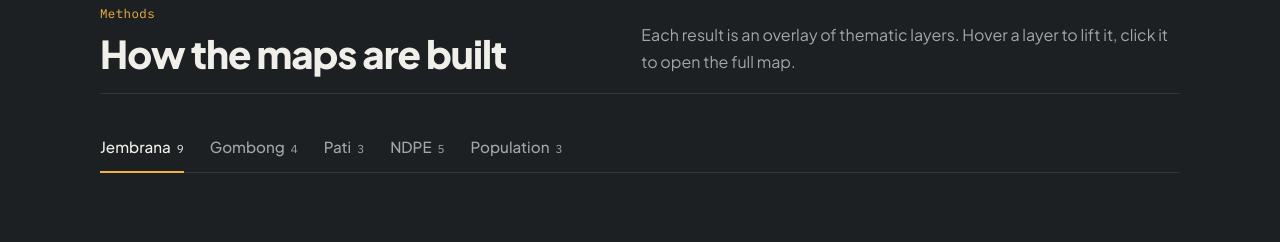
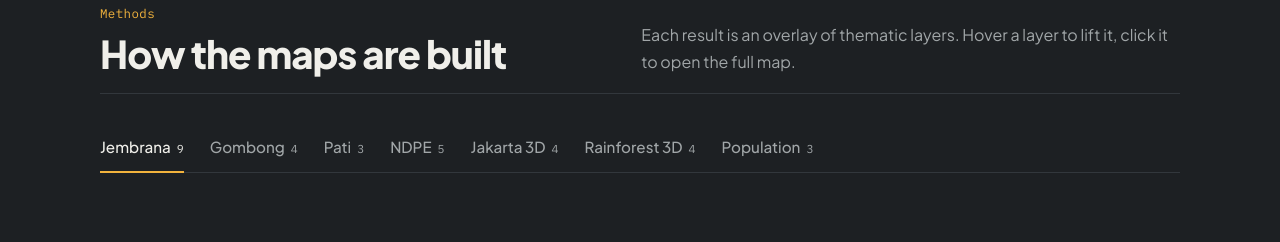
Before and after one commit to FickingAlindra/portfolio, a plain HTML site: page index.html in a window 1280 px wide. Shown: the part 7407-7649 px from the top of the page. Drawn offline with Linux system fonts and the light colour scheme; animation ran at ten frames a second.

Commit message:
Add files via upload

```diff
--- a/index.html
+++ b/index.html
@@ -661,6 +661,12 @@ const STACKS=[
  {id:'ndpe',tab:'NDPE',title:'Deforestation screening after the EUDR cut-off',proj:'ndpe',
   text:'Forest cover in 2020 is the baseline. Tree cover loss after 31 December 2020 inside that forest counts as deforestation, while loss inside oil palm is separated as replanting. Sentinel-2 imagery is used to check the flagged patches.',
   layers:[['Result: deforestation after cut-off','ndpe/01.png'],['Tree cover loss by year','ndpe/layer_4.png'],['Oil palm plantations','ndpe/layer_3.png'],['Forest cover 2020','ndpe/layer_2.png'],['Sentinel-2 imagery','ndpe/layer_1.png']]},
+ {id:'jakarta',tab:'Jakarta 3D',title:'Building height on terrain, central Jakarta',proj:'height',view:'3d/jakarta.html',
+  text:'The ground is mapped first, without buildings. Building heights are added on top to make the surface, and subtracting the ground again leaves the height of each building, which is grouped into classes and draped over the terrain for the 3D model.',
+  layers:[['Result: height classes on terrain','height/m-jakarta/04.png'],['Object height = surface − terrain','height/m-jakarta/03.png'],['Surface: ground + buildings','height/m-jakarta/02.png'],['Terrain: bare ground (FABDEM)','height/m-jakarta/01.png']]},
+ {id:'forest',tab:'Rainforest 3D',title:'Forest canopy height on terrain, Gunung Palung',proj:'height',view:'3d/forest.html',
+  text:'The same method on rainforest: canopy height from the Meta 1 m map is added to the FABDEM ground, then subtracted again so only tree height remains, grouped into forest classes on 1,000 m of relief.',
+  layers:[['Result: height classes on terrain','height/m-forest/04.png'],['Object height = surface − terrain','height/m-forest/03.png'],['Surface: ground + canopy','height/m-forest/02.png'],['Terrain: bare ground (FABDEM)','height/m-forest/01.png']]},
  {id:'population',tab:'Population',title:'Population regionalization of Indonesia',proj:'regionalisasi',
   text:'Provincial population in 2010 and 2020 classified into regions, then compared to show where the growth rate changed between the two decades.',
   layers:[['Result: change in growth rate','other/24.png'],['Population 2020','other/23.png'],['Population 2010','other/22.png']]}
@@ -675,7 +681,7 @@ function renderStack(){
      <div class="slabel"><span>${lab}</span></div></div>`).join('');
   $('#stackInfo').innerHTML=`<span class="mono" style="color:var(--accent)">${n} layers</span><h3>${st.title}</h3><p>${st.text}</p>
     <ol>${st.layers.slice().reverse().map(([l],i)=>`<li${i===n-1?' class="res"':''}>${l}</li>`).join('')}</ol>
-    <button class="xlink" type="button" data-open="${st.proj}">See the project ${ARROW}</button>`;
+    <button class="xlink" type="button" data-open="${st.proj}">See the project ${ARROW}</button>${st.view?`<a class="xlink" href="${st.view}" target="_blank" rel="noopener">Open the 3D model ↗</a>`:''}`;
   if(stackOpen)requestAnimationFrame(()=>el.classList.add('open'));}
 $('#stackTabs').addEventListener('click',e=>{const b=e.target.closest('[data-st]');if(!b)return;stackId=b.dataset.st;renderStack();});
 const stackEl=$('#stack');
```
Also changed, not shown: img/height/m-forest/01.png (added), img/height/m-forest/02.png (added), img/height/m-forest/03.png (added), img/height/m-forest/04.png (added), img/height/m-jakarta/01.png (added), img/height/m-jakarta/02.png (added), img/height/m-jakarta/03.png (added), img/height/m-jakarta/04.png (added), img/thumb/height/m-forest/01.jpg (added), img/thumb/height/m-forest/02.jpg (added), img/thumb/height/m-forest/03.jpg (added), img/thumb/height/m-forest/04.jpg (added), img/thumb/height/m-jakarta/01.jpg (added), img/thumb/height/m-jakarta/02.jpg (added), 2 more files.
